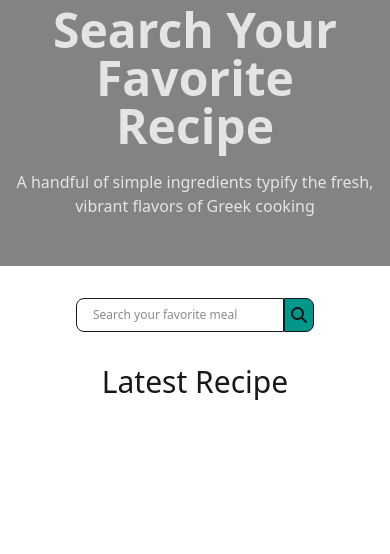
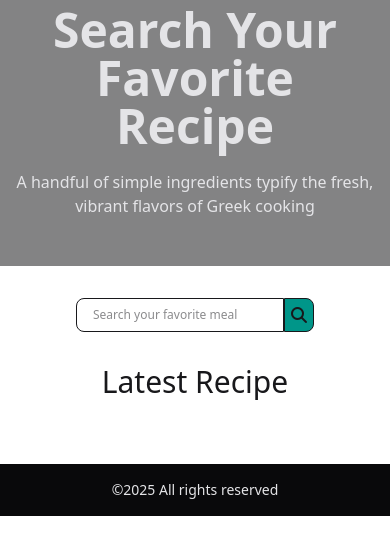
Before and after one commit to moshabbirhossain/mealdb-with-js, a website: page index.html in a window 390 px wide. Shown: the part 94-648 px from the top of the page. Drawn offline with nearby package versions, Linux system fonts and the light colour scheme; no server answers.

```diff
--- a/index.html
+++ b/index.html
@@ -88,6 +88,11 @@
             </button>
         </div>
 
+        <!-- footer added -->
+        <footer class="footer bg-neutral text-neutral-content items-center justify-center p-4">
+            <p>&copy;2025 All rights reserved</p>
+        </footer>
+
         <!-- axios link -->
         <script src="https://cdn.jsdelivr.net/npm/axios/dist/axios.min.js"></script>
         <script src="./js/meal.js"></script>
```
Also changed, not shown: public/output.css.
